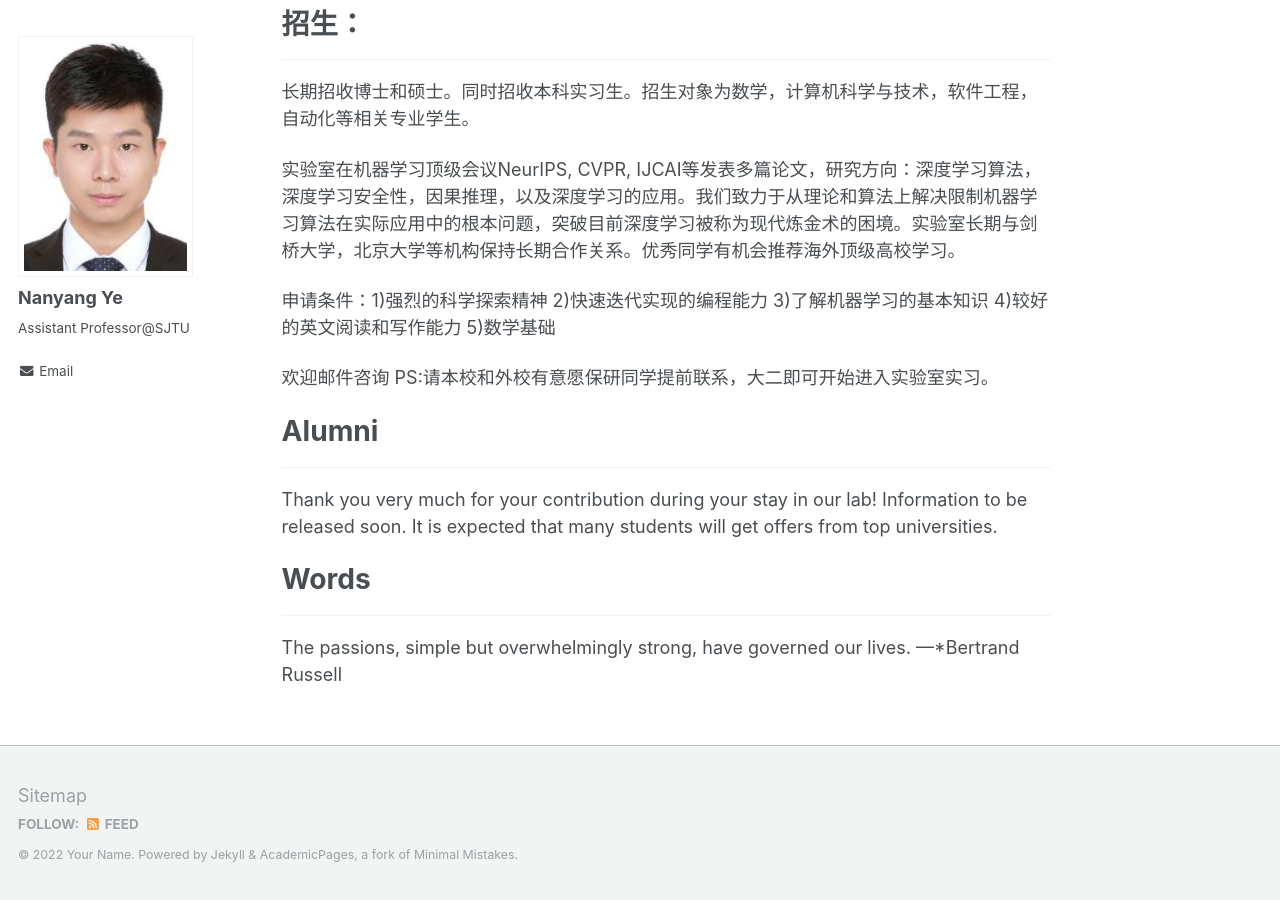
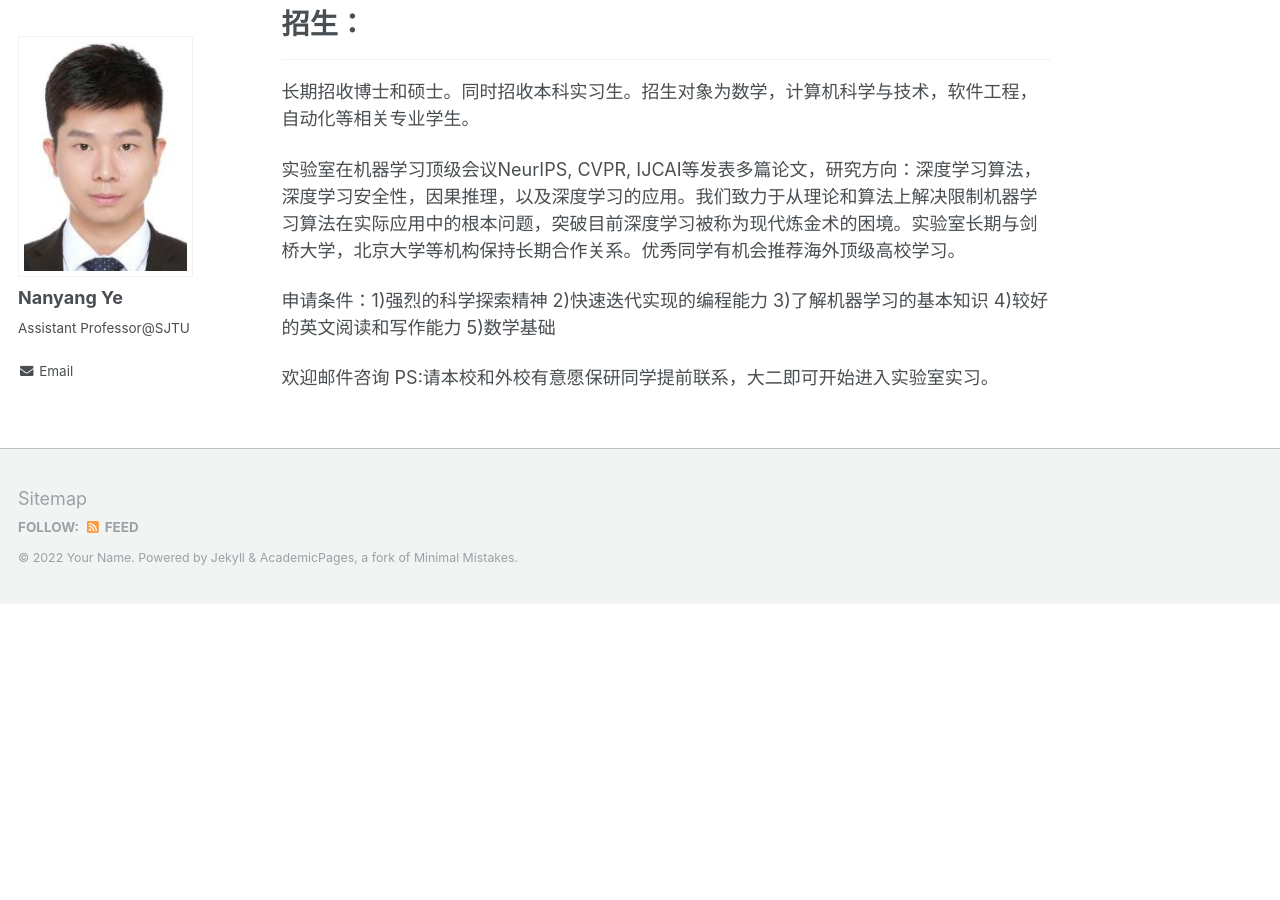
Before and after one commit to ynysjtu/ynysjtu.github.io, a Jekyll site: the page built from _pages/about.md, in a window 1280 px wide and 900 px high, scrolled down 2744 px. Built offline with Jekyll 4.4.1, drawn with Linux system fonts in a browser that asks for light colours; after the commit the page ends 3348 px from its top, so only the background shows below that.

Commit message:
Update about.md

```diff
--- a/_pages/about.md
+++ b/_pages/about.md
@@ -70,11 +70,3 @@ Welcome to send me e-mails for more information.
 
 欢迎邮件咨询
 PS:请本校和外校有意愿保研同学提前联系，大二即可开始进入实验室实习。
-
-# Alumni
--------
-Thank you very much for your contribution during your stay in our lab!  Information to be released soon. It is expected that many students will get offers from top universities.
-
-# Words
--------
-The passions, simple but overwhelmingly strong, have governed our lives. ---*Bertrand Russell
```
